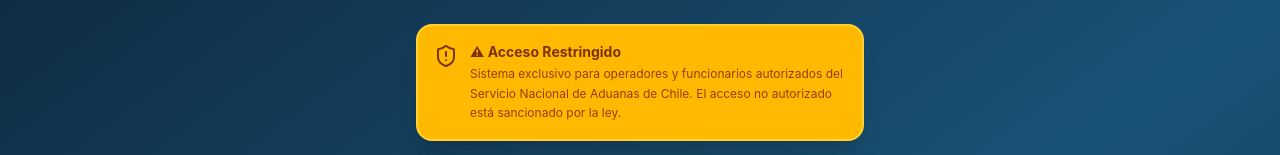
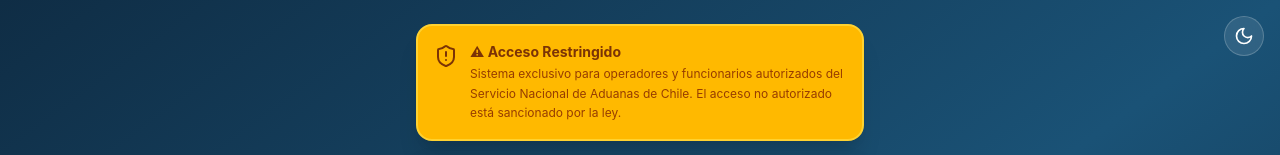
Before and after one commit to davidps-17/AduanasSync, a React (Vite) app: page / in a window 1280 px wide. Shown: the top 155 px of the page. Built offline with nearby package versions, Linux system fonts and the light colour scheme.

Commit message:
feat(login): agrega toggle de tema claro/oscuro en la pantalla de login
- Se agrega botón flotante sol/luna en la esquina superior derecha
- Se conecta con el ThemeProvider ya existente en contexts/ThemeContext.tsx
- Se ajusta el gradiente de fondo para modo oscuro

```diff
--- a/src/app/App.tsx
+++ b/src/app/App.tsx
@@ -1,8 +1,23 @@
 import { useState } from 'react';
-import { Building2, ShieldAlert, CheckCircle2 } from 'lucide-react';
+import { Building2, ShieldAlert, CheckCircle2, Sun, Moon } from 'lucide-react';
 import { LoginForm } from './components/LoginForm';
 import { Dashboard } from './components/Dashboard';
-import { ThemeProvider } from './contexts/ThemeContext';
+import { ThemeProvider, useTheme } from './contexts/ThemeContext';
+
+function ThemeToggle() {
+  const { isDark, toggle } = useTheme();
+  return (
+    <button
+      type="button"
+      onClick={toggle}
+      aria-label={isDark ? 'Cambiar a modo claro' : 'Cambiar a modo oscuro'}
+      title={isDark ? 'Modo claro' : 'Modo oscuro'}
+      className="absolute top-4 right-4 z-10 w-10 h-10 rounded-full bg-white/10 hover:bg-white/20 border border-white/20 flex items-center justify-center text-white transition-colors backdrop-blur-sm focus:outline-none focus:ring-2 focus:ring-white/40"
+    >
+      {isDark ? <Sun className="w-5 h-5" /> : <Moon className="w-5 h-5" />}
+    </button>
+  );
+}
 
 function AppInner() {
   const [session, setSession] = useState<{ rut: string } | null>(null);
@@ -12,7 +27,8 @@
   }
 
   return (
-    <div className="min-h-screen bg-gradient-to-br from-[#0f2d45] via-[#1a5276] to-[#0f2d45] flex items-center justify-center p-4 sm:p-6">
+    <div className="min-h-screen bg-gradient-to-br from-[#0f2d45] via-[#1a5276] to-[#0f2d45] dark:from-[#050d15] dark:via-[#0d2438] dark:to-[#050d15] flex items-center justify-center p-4 sm:p-6 relative">
+      <ThemeToggle />
       <div className="w-full max-w-md">
 
         {/* ── Advertencia — PROMINENTE Y VISIBLE ARRIBA ── */}
```
